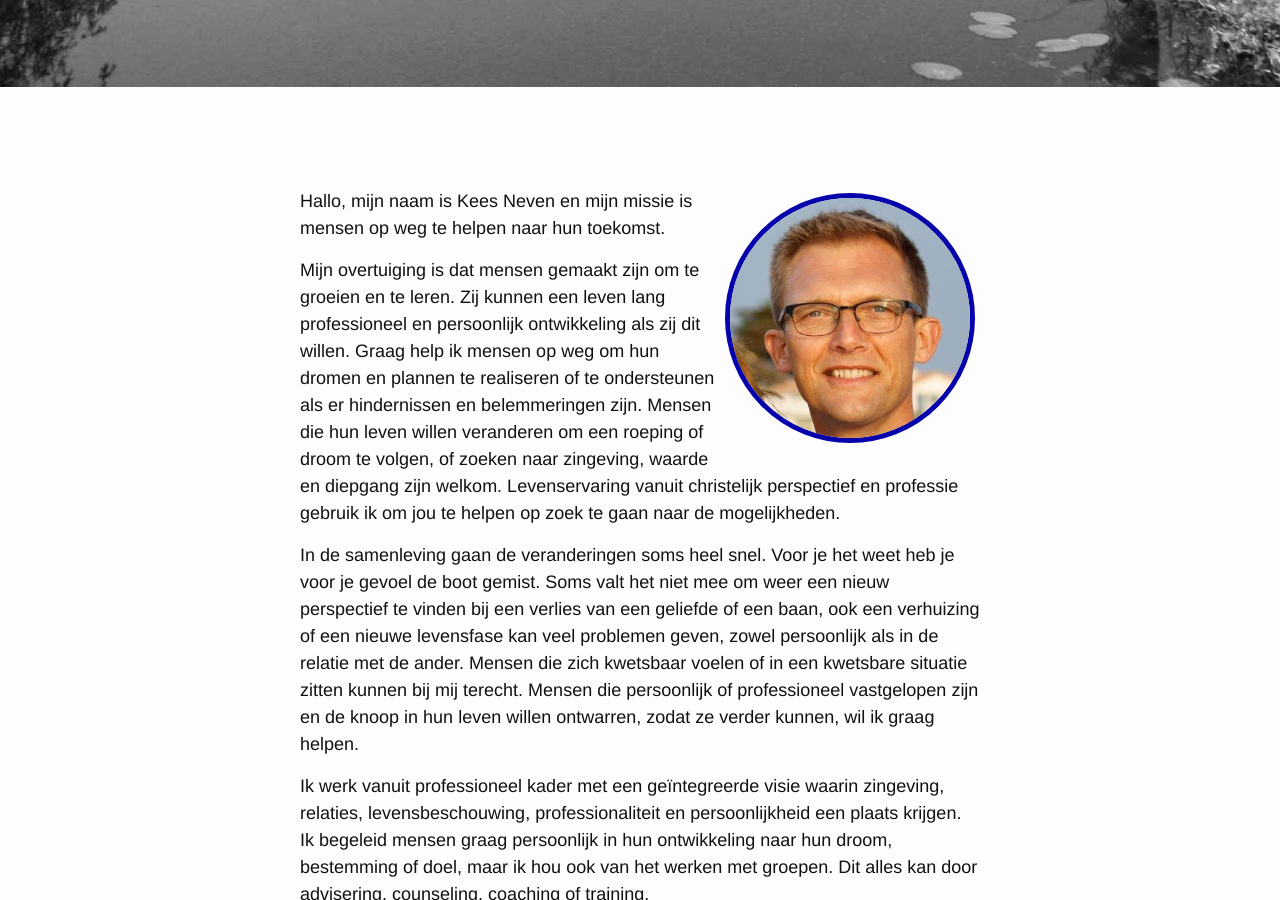
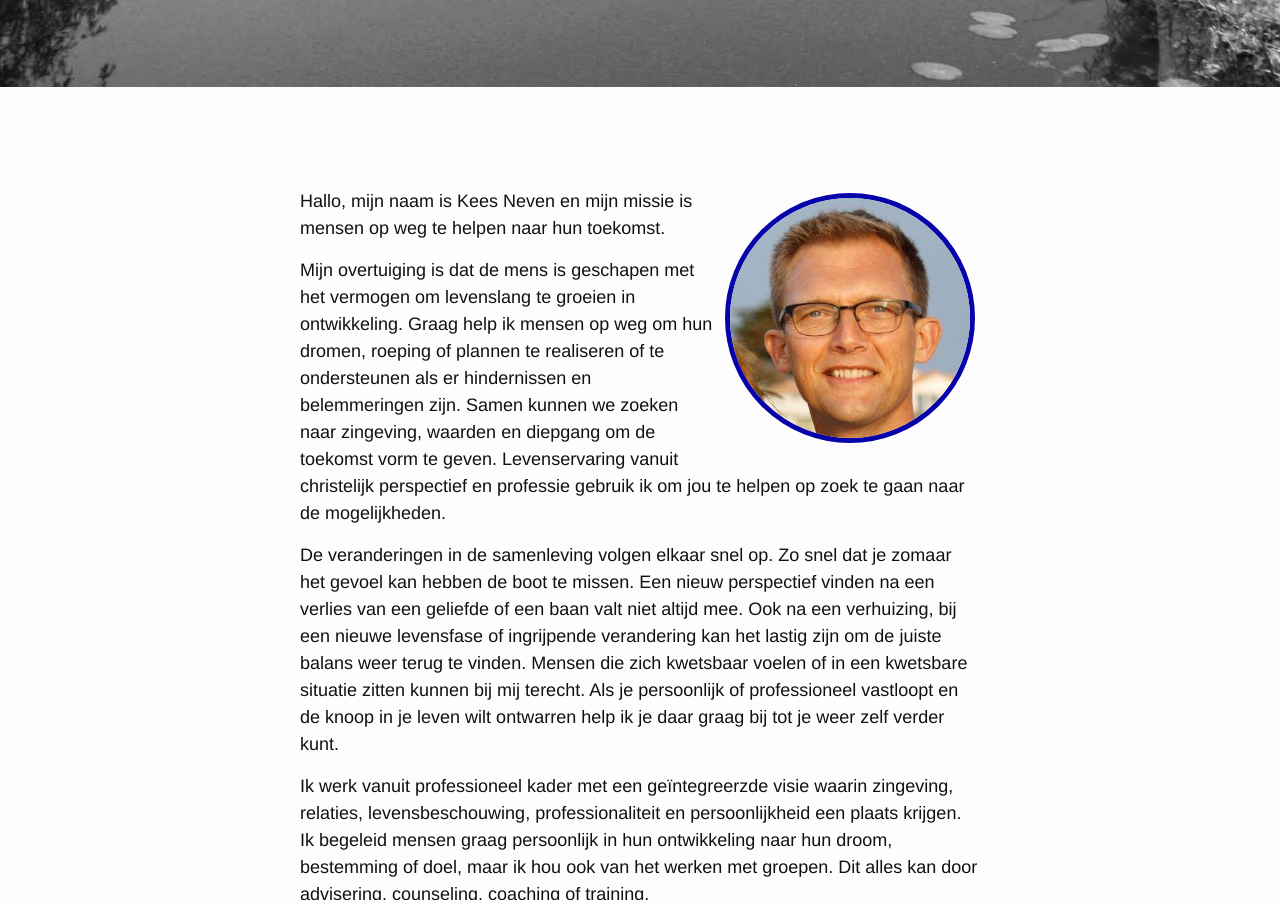
Before and after one commit to keesneven/keesneven.github.io, a Jekyll site: the page built from index.html, in a window 1280 px wide and 900 px high, scrolled down 813 px. Built offline with Jekyll 4.4.1, drawn with Linux system fonts in a browser that asks for light colours; nearby versions of some CDN libraries.

Commit message:
updates text on homepage

```diff
--- a/index.html
+++ b/index.html
@@ -15,23 +15,14 @@ img: /assets/img/photo_featured2.jpg
   </p>
 
   <p>
-    Mijn overtuiging is dat mensen gemaakt zijn om te groeien en te leren.
-    Zij kunnen een leven lang professioneel en persoonlijk ontwikkeling als zij dit willen.
-    Graag help ik mensen op weg om hun dromen en plannen te realiseren of te ondersteunen als er hindernissen en belemmeringen zijn.
-    Mensen die hun leven willen veranderen om een roeping of droom te volgen, of zoeken naar zingeving, waarde en diepgang zijn welkom.
-    Levenservaring vanuit christelijk perspectief en professie gebruik ik om jou te helpen op zoek te gaan naar de mogelijkheden.
+    Mijn overtuiging is dat de mens is geschapen met het vermogen om levenslang te groeien in ontwikkeling. Graag help ik mensen op weg om hun dromen, roeping of plannen te realiseren of te ondersteunen als er hindernissen en belemmeringen zijn. Samen kunnen we zoeken naar zingeving, waarden en diepgang om de toekomst vorm te geven. Levenservaring vanuit christelijk perspectief en professie gebruik ik om jou te helpen op zoek te gaan naar de mogelijkheden.
   </p>
-
   <p>
-    In de samenleving gaan de veranderingen soms heel snel. Voor je het weet heb je voor je gevoel de boot gemist. Soms valt het niet mee om weer een nieuw perspectief te vinden bij een verlies van een geliefde of een baan, ook een verhuizing of een nieuwe levensfase kan veel problemen geven, zowel persoonlijk als in de relatie met de ander.
-    Mensen die zich kwetsbaar voelen of in een kwetsbare situatie zitten kunnen bij mij terecht.
-    Mensen die persoonlijk of professioneel vastgelopen zijn en de knoop in hun leven willen ontwarren, zodat ze verder kunnen, wil ik graag helpen.
+    De veranderingen in de samenleving volgen elkaar snel op. Zo snel dat je zomaar het gevoel kan hebben de boot te missen. Een nieuw perspectief vinden na een verlies van een geliefde of een baan valt niet altijd mee. Ook na een verhuizing, bij een nieuwe levensfase of ingrijpende verandering kan het lastig zijn om de juiste balans weer terug te vinden. Mensen die zich kwetsbaar voelen of in een kwetsbare situatie zitten kunnen bij mij terecht. Als je persoonlijk of professioneel vastloopt en de knoop in je leven wilt ontwarren help ik je daar graag bij tot je weer zelf verder kunt.
   </p>
-
   <p>
-    Ik werk vanuit professioneel kader met een geïntegreerde visie waarin zingeving, relaties, levensbeschouwing, professionaliteit en persoonlijkheid een plaats krijgen. Ik begeleid mensen graag persoonlijk in hun ontwikkeling naar hun droom, bestemming of doel, maar ik hou ook van het werken met groepen. Dit alles kan door advisering, counseling, coaching of training.
+    Ik werk vanuit professioneel kader met een geïntegreerzde visie waarin zingeving, relaties, levensbeschouwing, professionaliteit en persoonlijkheid een plaats krijgen. Ik begeleid mensen graag persoonlijk in hun ontwikkeling naar hun droom, bestemming of doel, maar ik hou ook van het werken met groepen. Dit alles kan door advisering, counseling, coaching of training.
   </p>
-
 
   <div class="buttonswrapper">
     <div class="circle-wrapper">
```
